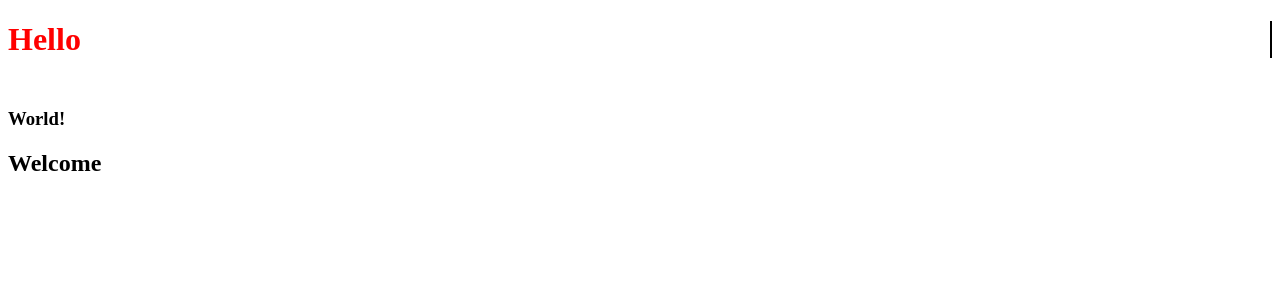
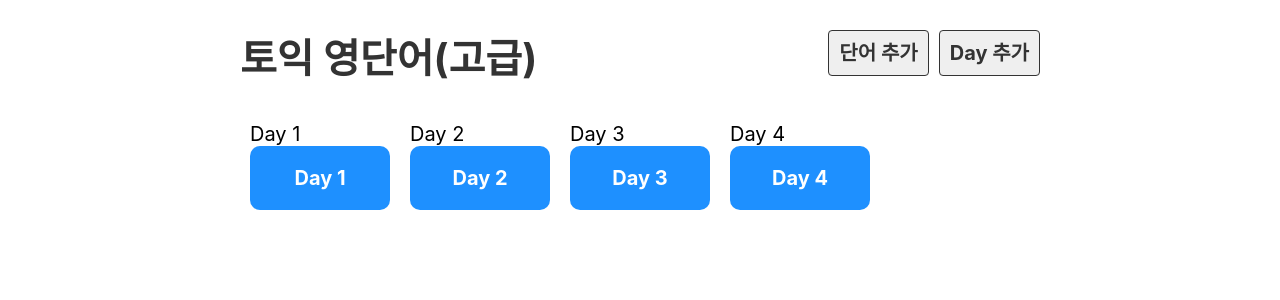
Before and after one commit to khv2644511/Memorizer, a React (Create React App) app in the folder memorizer/: page / in a window 1280 px wide. Shown: the top 300 px of the page. Built offline with nearby package versions, Linux system fonts and the light colour scheme.

Commit message:
Feat: 라우터

```diff
--- a/memorizer/package.json
+++ b/memorizer/package.json
@@ -8,6 +8,7 @@
     "@testing-library/user-event": "^13.5.0",
     "react": "^18.2.0",
     "react-dom": "^18.2.0",
+    "react-router-dom": "^6.8.1",
     "react-scripts": "5.0.1",
     "web-vitals": "^2.1.4"
   },
--- a/memorizer/src/App.js
+++ b/memorizer/src/App.js
@@ -1,13 +1,24 @@
 import "./App.css";
-import Hello from "./component/Hello";
-import Welcome from "./component/Welcome";
+import "./index.css";
+import DayList from "./component/DayList";
+import Header from "./component/Header";
+import Day from "./component/Day";
+import { BrowserRouter, Route, Routes } from "react-router-dom";
+import EmptyPage from "./component/EmptyPage";
 
 function App() {
   return (
-    <div className="App">
-      <Hello />
-      <Welcome />
-    </div>
+    <BrowserRouter>
+      <div className="App">
+        <Header />
+        <Routes>
+          <Route path="/" element={<DayList />} />
+          <Route path="/day/*" element={<EmptyPage />} />
+          <Route path="/day/:day" element={<Day />} />
+          <Route path="/*" element={<EmptyPage />} />
+        </Routes>
+      </div>
+    </BrowserRouter>
   );
 }
 
--- /dev/null
+++ b/memorizer/src/component/Day.js
@@ -0,0 +1,25 @@
+import dummy from "./db/data.json";
+
+import React from "react";
+import { useParams } from "react-router-dom";
+
+export default function Day() {
+  const { day } = useParams();
+  const wordList = dummy.words.filter((word) => word.day === Number(day));
+
+  return (
+    <>
+      <h2>Day {day}</h2>
+      <table>
+        <tbody>
+          {wordList.map((word) => (
+            <tr key={word.id}>
+              <td>{word.eng}</td>
+              <td>{word.kor}</td>
+            </tr>
+          ))}
+        </tbody>
+      </table>
+    </>
+  );
+}
--- /dev/null
+++ b/memorizer/src/component/DayList.js
@@ -0,0 +1,18 @@
+import dummy from "./db/data.json";
+
+import React from "react";
+import { Link } from "react-router-dom";
+
+export default function DayList() {
+  console.log(dummy);
+  return (
+    <ul className="list_day">
+      {dummy.days.map((day) => (
+        <li key={day.id}>
+          Day {day.day}
+          <Link to={`/day/${day.day}`}>Day {day.day}</Link>
+        </li>
+      ))}
+    </ul>
+  );
+}
--- /dev/null
+++ b/memorizer/src/component/EmptyPage.js
@@ -0,0 +1,11 @@
+import React from "react";
+import { Link } from "react-router-dom";
+
+export default function EmptyPage() {
+  return (
+    <>
+      <h2>잘못된 접근입니다.</h2>
+      <Link to="/">돌아가기</Link>
+    </>
+  );
+}
--- /dev/null
+++ b/memorizer/src/component/Header.js
@@ -0,0 +1,20 @@
+import React from "react";
+import { Link } from "react-router-dom";
+
+export default function Header() {
+  return (
+    <div className="header">
+      <h1>
+        <Link to="/">토익 영단어(고급)</Link>
+      </h1>
+      <div className="menu">
+        <a href="#x" className="link">
+          단어 추가
+        </a>
+        <a href="#x" className="link">
+          Day 추가
+        </a>
+      </div>
+    </div>
+  );
+}
--- a/memorizer/src/component/Hello.js
+++ /dev/null
@@ -1,20 +0,0 @@
-import React from "react";
-import World from "./World";
-
-export default function Hello() {
-  return (
-    <>
-      <h1
-        style={{
-          color: "#f00",
-          borderRight: "2px solid #000",
-          marginBottom: "50px",
-          opacity: 8,
-        }}
-      >
-        Hello
-      </h1>
-      <World />
-    </>
-  );
-}
--- a/memorizer/src/component/Welcome.js
+++ /dev/null
@@ -1,5 +0,0 @@
-import React from "react";
-
-export default function Welcome() {
-  return <h2>Welcome</h2>;
-}
--- a/memorizer/src/component/World.js
+++ /dev/null
@@ -1,5 +0,0 @@
-import React from "react";
-
-export default function World() {
-  return <h3>World!</h3>;
-}
--- /dev/null
+++ b/memorizer/src/component/db/data.json
@@ -0,0 +1,50 @@
+{
+  "days": [
+    {
+      "id": 1,
+      "day": 1
+    },
+    {
+      "id": 2,
+      "day": 2
+    },
+    {
+      "id": 3,
+      "day": 3
+    },
+    {
+      "day": 4,
+      "id": 4
+    }
+  ],
+  "words": [
+    {
+      "id": 1,
+      "day": 1,
+      "eng": "book",
+      "kor": "책",
+      "isDone": false
+    },
+    {
+      "id": 3,
+      "day": 2,
+      "eng": "car",
+      "kor": "자동차",
+      "isDone": false
+    },
+    {
+      "id": 5,
+      "day": 3,
+      "eng": "school",
+      "kor": "학교",
+      "isDone": false
+    },
+    {
+      "id": 6,
+      "day": 3,
+      "eng": "pencil",
+      "kor": "연필",
+      "isDone": false
+    }
+  ]
+}
--- a/memorizer/src/index.css
+++ b/memorizer/src/index.css
@@ -0,0 +1,132 @@
+body {
+  margin: 0;
+  font-family: -apple-system, BlinkMacSystemFont, "Segoe UI", "Roboto", "Oxygen",
+    "Ubuntu", "Cantarell", "Fira Sans", "Droid Sans", "Helvetica Neue",
+    sans-serif;
+  -webkit-font-smoothing: antialiased;
+  -moz-osx-font-smoothing: grayscale;
+  font-size: 20px;
+}
+
+ol,
+ul {
+  margin: 0;
+  padding: 0;
+  list-style: none;
+}
+
+code {
+  font-family: source-code-pro, Menlo, Monaco, Consolas, "Courier New",
+    monospace;
+}
+
+a {
+  text-decoration: none;
+  color: #333;
+}
+
+.App {
+  width: 800px;
+  margin: 0 auto;
+}
+
+.header {
+  position: relative;
+}
+
+.header .menu {
+  position: absolute;
+  top: 10px;
+  right: 0;
+}
+
+.header .link {
+  border: 1px solid #333;
+  padding: 10px;
+  margin-left: 10px;
+  background-color: #efefef;
+  font-weight: bold;
+  border-radius: 4px;
+}
+
+.list_day {
+  display: flex;
+  flex-wrap: wrap;
+}
+
+.list_day li {
+  flex: 20% 0 0;
+  box-sizing: border-box;
+  padding: 10px;
+}
+
+.list_day a {
+  display: block;
+  padding: 20px 0;
+  font-weight: bold;
+  color: #fff;
+  text-align: center;
+  border-radius: 10px;
+  background-color: dodgerblue;
+}
+
+table {
+  border-collapse: collapse;
+  width: 100%;
+}
+table td {
+  width: 25%;
+  height: 70px;
+  border: 1px solid #ccc;
+  text-align: center;
+  font-size: 26px;
+}
+
+table td:first-child {
+  width: 10%;
+}
+
+.off td {
+  background: #eee;
+  color: #ccc;
+}
+
+.btn_del {
+  margin-left: 10px;
+  color: #fff;
+  background-color: firebrick;
+}
+
+button {
+  padding: 10px;
+  font-weight: bold;
+  font-size: 18px;
+  cursor: pointer;
+  border: 0 none;
+  border-radius: 6px;
+  padding: 10px 20px;
+  color: #fff;
+  background-color: dodgerblue;
+}
+
+.input_area {
+  margin-bottom: 10px;
+}
+
+.input_area label {
+  display: block;
+  margin-bottom: 10px;
+}
+
+.input_area input {
+  width: 400px;
+  height: 40px;
+  font-size: 20px;
+  padding: 0 10px;
+}
+
+.input_area select {
+  width: 400px;
+  height: 40px;
+  font-size: 20px;
+}
```
Also changed, not shown: 1 other file (tests, documents, lock files or other folders).
